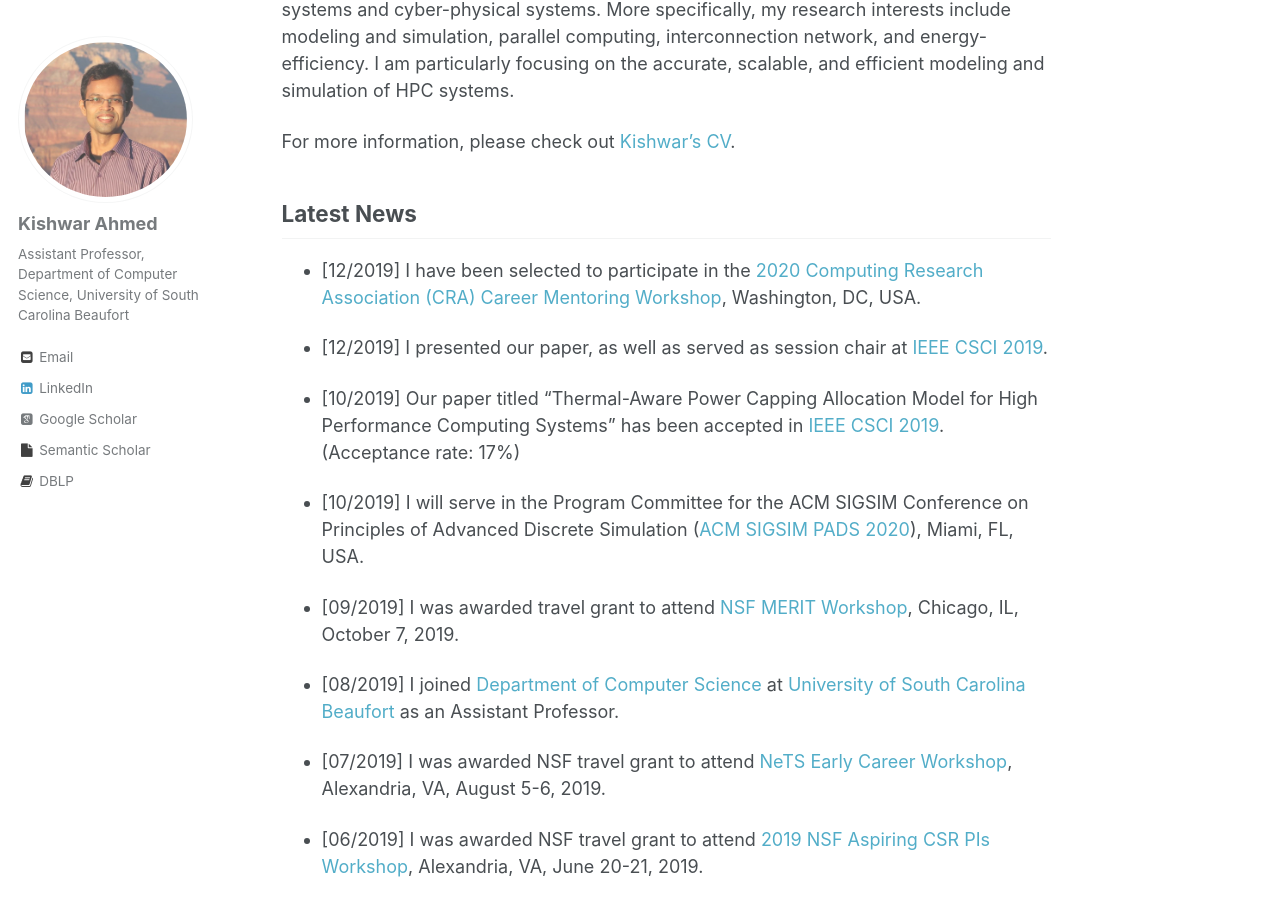
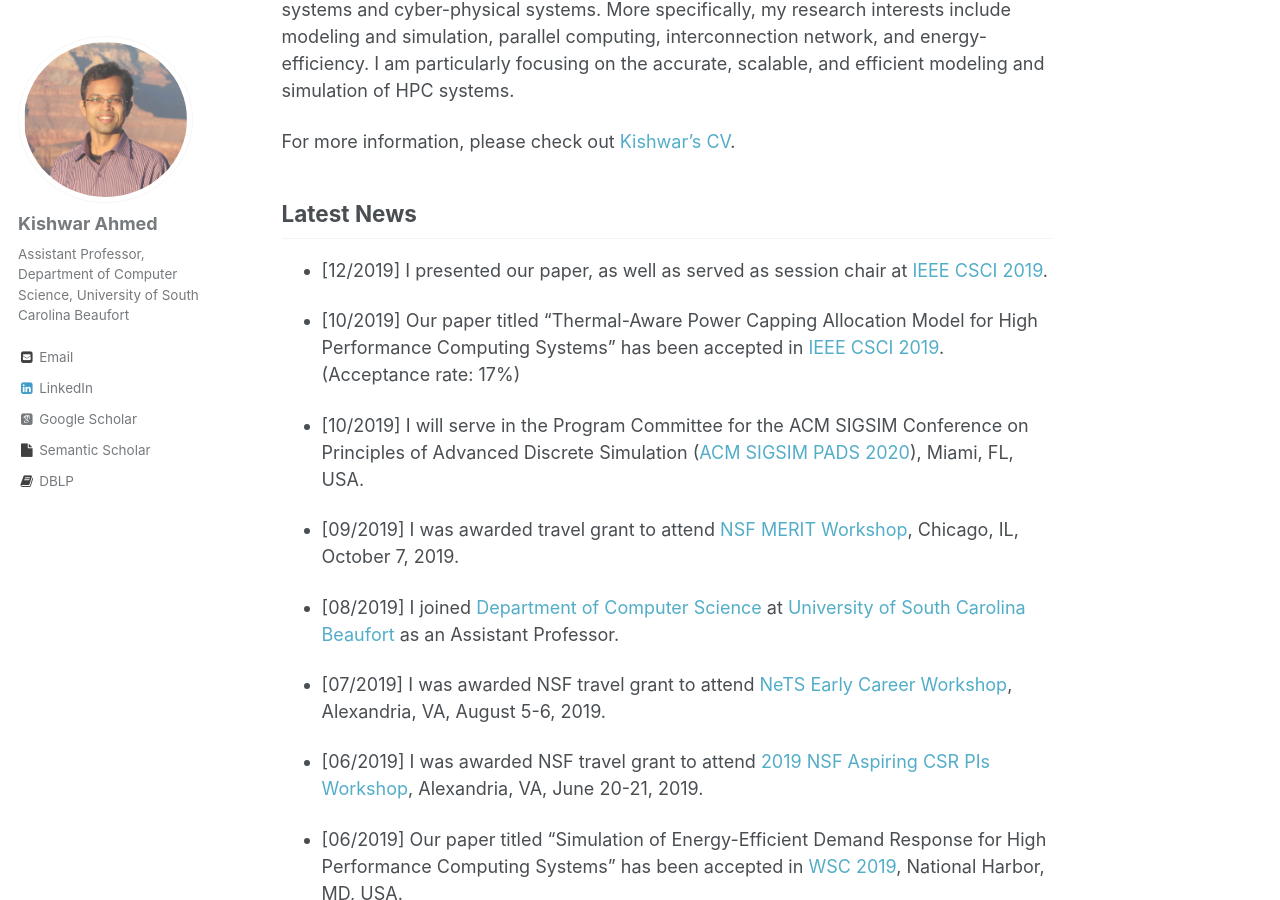
Before and after one commit to kishwarbd/kishwarbd.github.io, a Jekyll site: the page built from _pages/about.md, in a window 1280 px wide and 900 px high, scrolled down 388 px. Built offline with Jekyll 4.4.1, drawn with Linux system fonts in a browser that asks for light colours; some web fonts are replaced.

Commit message:
updated about.md

```diff
--- a/_pages/about.md
+++ b/_pages/about.md
@@ -22,8 +22,6 @@ computing (HPC) systems and cyber-physical systems. More specifically, my resear
 For more information, please check out [Kishwar’s CV](https://kishwarbd.github.io/files/kishwar-cv.pdf).
 
 ## Latest News
-
-* [12/2019] I have been selected to participate in the [2020 Computing Research Association (CRA) Career Mentoring Workshop](https://cra.org/events/2020-career-mentoring-workshop/), Washington, DC, USA.
 
 * [12/2019] I presented our paper, as well as served as session chair at [IEEE CSCI 2019](https://americancse.org/events/csci2019).
 
```
